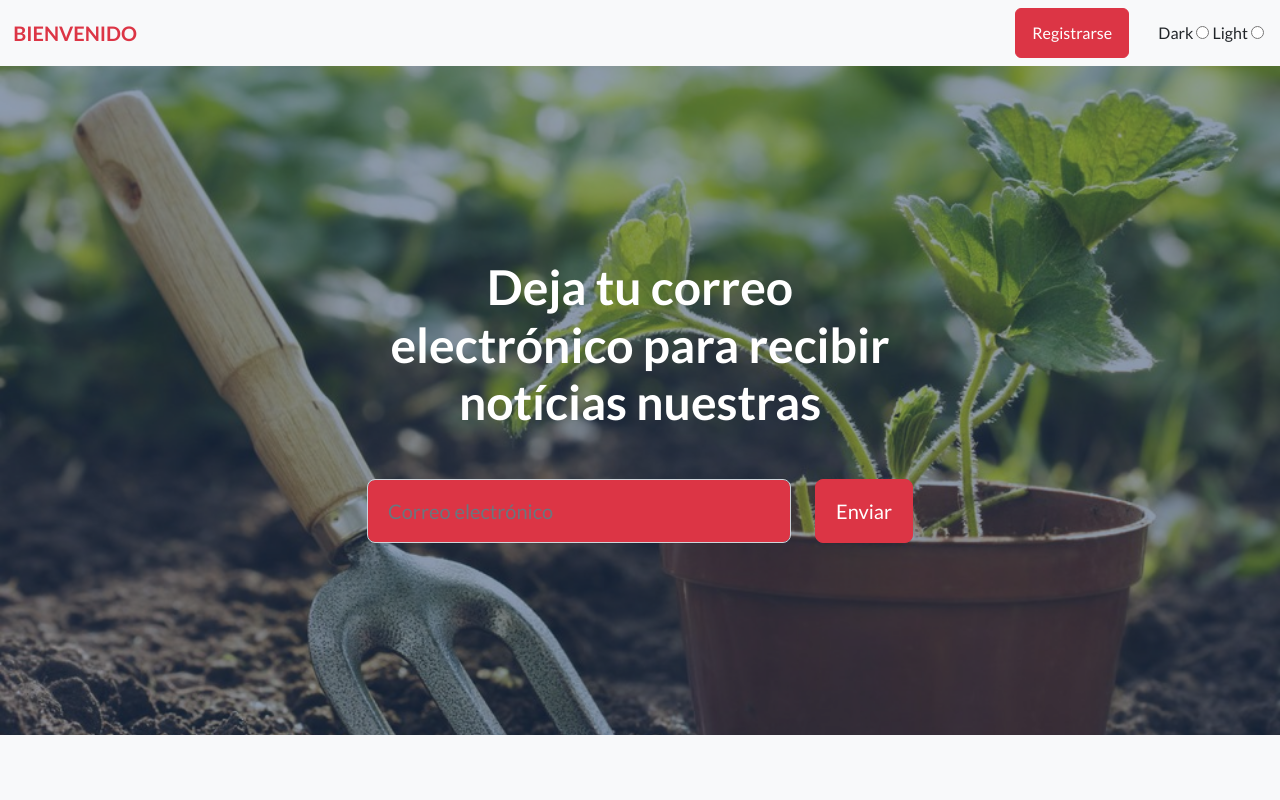
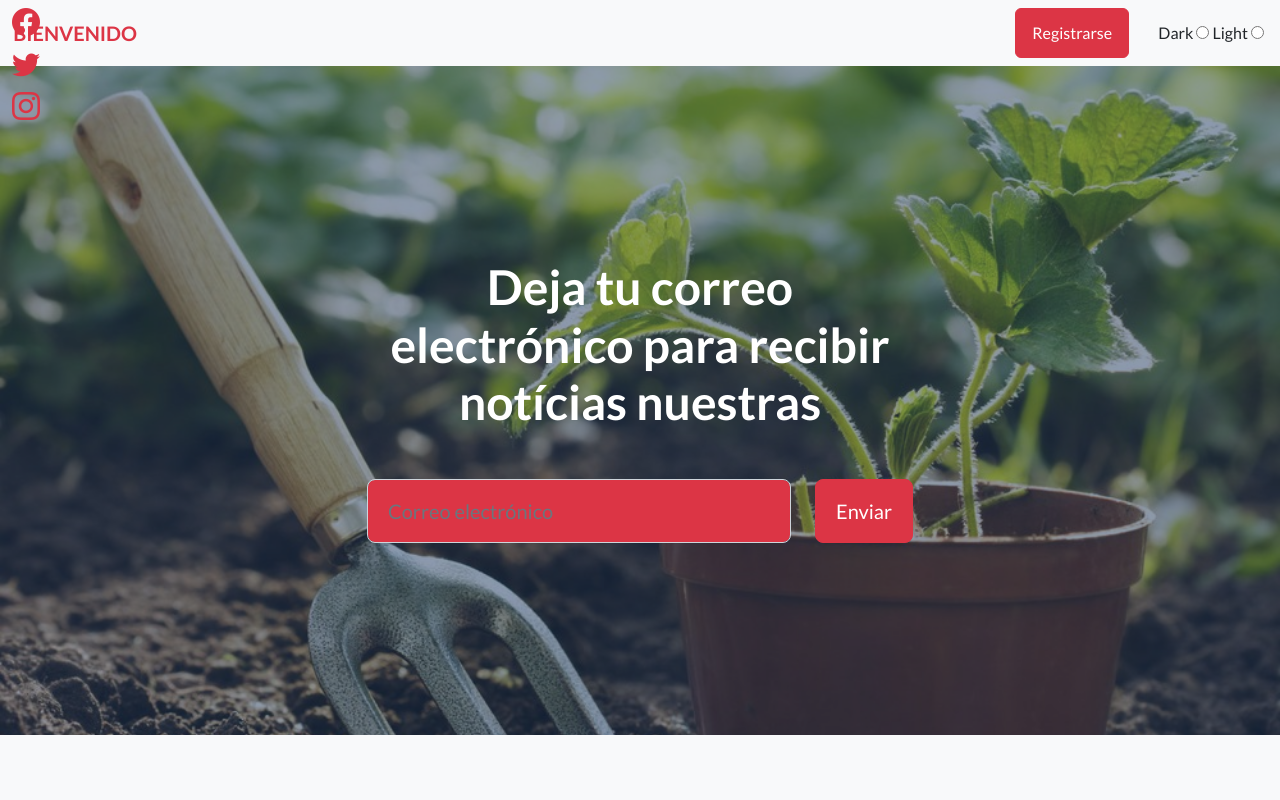
Before and after one commit to drafaelc/DarkPattems, a plain HTML site: page index.html in a window 1280 px wide. Shown: the top 800 px of the page. Drawn offline with nearby package versions, Linux system fonts and the light colour scheme.

Commit message:
Update index.html

```diff
--- a/index.html
+++ b/index.html
@@ -493,17 +493,17 @@
               &copy; Your Website 2023. All Rights Reserved.
             </p>
           </div>
-          <div class="col-lg-6 h-100 text-center text-lg-end my-auto">
-            <ul class="list-inline mb-0">
-              <li class="list-inline-item me-4">
+          <div class="fixed-top">
+            <ul class="list-inline mb-0 ">
+              <li class="list-row-item me-4">
                 <a href="https://www.instagram.com/" target="_blank"
                   ><i class="bi-facebook fs-3 text-danger"></i
                 ></a>
               </li>
-              <li class="list-inline-item me-4">
+              <li class="list-row-item me-4">
                 <a href="#!"><i class="bi-twitter fs-3 text-danger"></i></a>
               </li>
-              <li class="list-inline-item">
+              <li class="list-row-item">
                 <a href="https://www.facebook.com/"
                   ><i class="bi-instagram fs-3 text-danger"></i
                 ></a>
```
